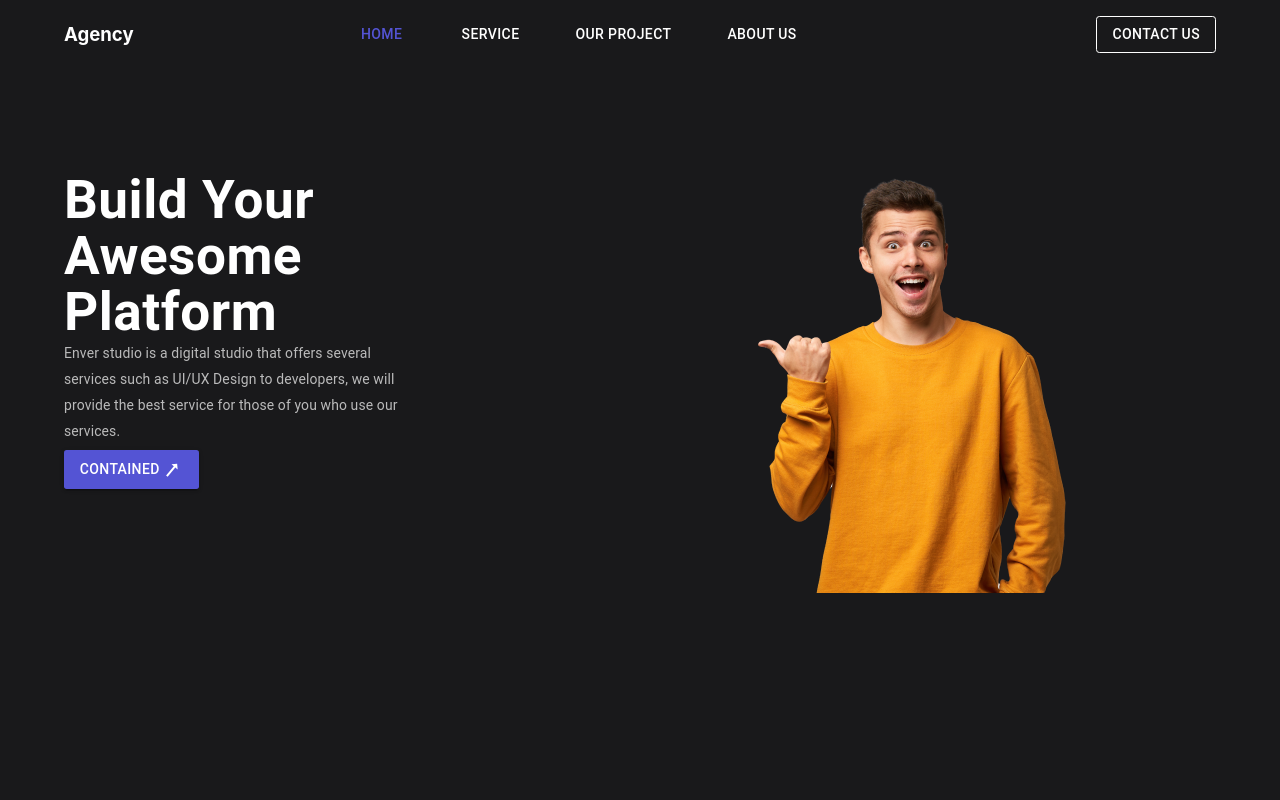
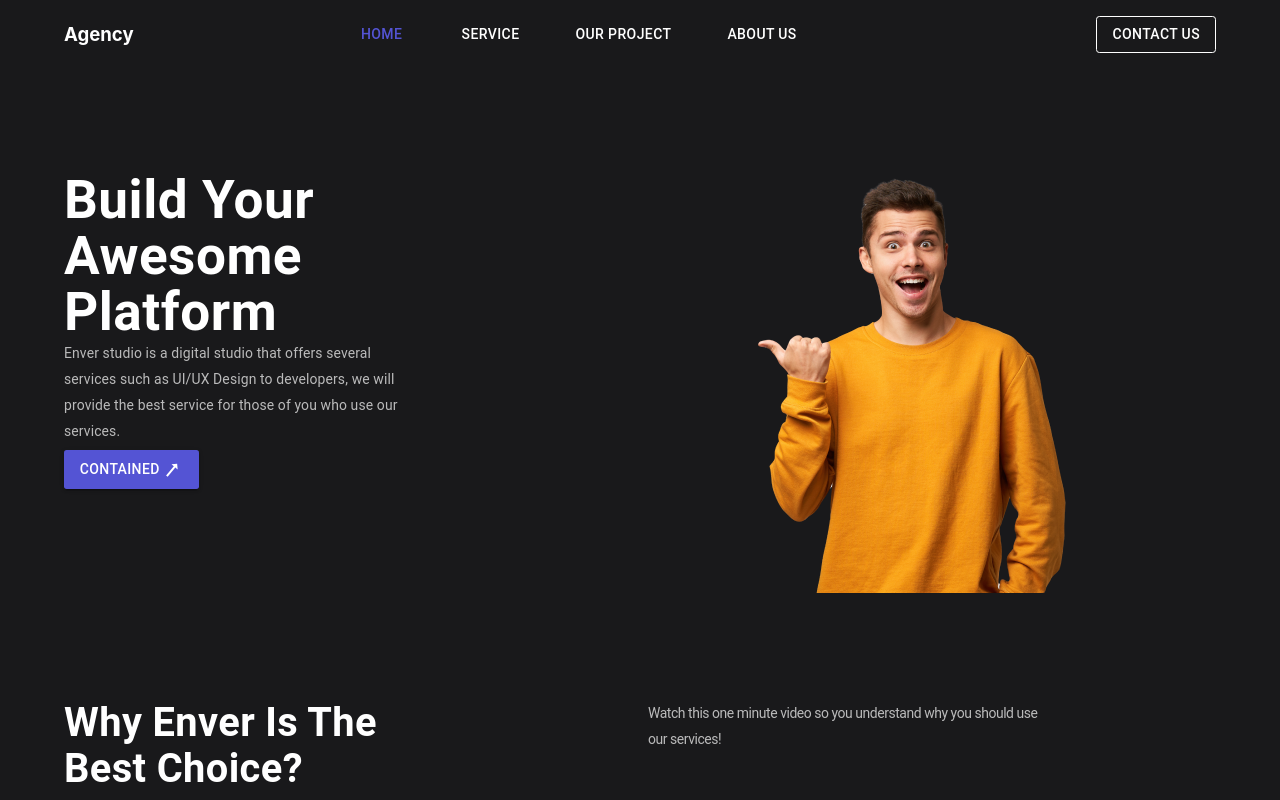
Before and after one commit to tawsifhye/agency-react, a React (Create React App) app: page / in a window 1280 px wide. Shown: the top 800 px of the page. Built offline with nearby package versions, Linux system fonts and the light colour scheme.

Commit message:
Why Enver added

```diff
--- a/src/App.js
+++ b/src/App.js
@@ -1,13 +1,15 @@
-import logo from './logo.svg';
+
 import './App.css';
 import Navbar from './Components/Navbar';
 import Hero from './Components/Hero';
+import WhyEnver from './Components/WhyEnver';
 
 function App() {
   return (
     <div>
       <Navbar />
-      <Hero style={{ marginTop: '500px' }} />
+      <Hero />
+      <WhyEnver />
     </div>
   );
 }
--- a/src/Components/Hero.js
+++ b/src/Components/Hero.js
@@ -4,8 +4,9 @@ import Button from '@mui/material/Button';
 import ArrowRightAltIcon from '@mui/icons-material/ArrowRightAlt';
 import banner_img from '../images/hero-image.png';
 const Hero = () => {
+
     return (
-        <div>
+
         <Container maxWidth='lg' sx={{ marginTop: '103px' }}>
             <Grid container spacing={2} sx={{
                 '@media(max-width: 899px) and (min-width: 768px)': { display: 'grid', gridTemplateColumns: '1fr 1fr' }, '@media(max-width: 767px)': { display: 'grid', justifyContent: 'center', alignItems: 'center' }
@@ -52,8 +53,6 @@ const Hero = () => {
             </Grid>
 
         </Container>
-
-        </div >
     );
 };
 
--- /dev/null
+++ b/src/Components/WhyEnver.js
@@ -0,0 +1,53 @@
+import { Container, Grid, Typography } from '@mui/material';
+import React from 'react';
+import meeting_image from '../images/image4.png'
+
+const WhyEnver = () => {
+    return (
+        <div>
+            <Container maxWidth='lg' sx={{ marginTop: '103px' }}>
+                <Grid container spacing={2}
+                >
+                    <Grid item lg={6} md={6} sm={12} xs={12}
+                    >
+                        <Typography
+                            sx={{
+                                width: '390.25px',
+                                height: '93px',
+                                fontStyle: 'normal',
+                                fontWeight: 'bold',
+                                fontSize: '39.82px',
+                                lineHeight: '46.46px',
+                                color: 'white'
+                            }}
+                        >
+                            Why Enver Is The Best Choice?
+                        </Typography>
+                    </Grid>
+
+                    <Grid item lg={6} md={6} sm={12} xs={12}>
+                        <Typography
+                            sx={{
+                                width: '390.25px',
+                                height: '52px',
+                                fontSize: '13.9375px',
+                                lineHeight: '26px',
+                                letterSpacing: '-0.43573px',
+                                color: 'rgba(255, 255, 255, 0.7)',
+                            }}
+                        >
+                            Watch this one minute video so you understand why you should use our services!
+                        </Typography>
+
+                    </Grid>
+
+                </Grid>
+                <img src={meeting_image} style={{ width: '100%', marginTop: '33px' }} />
+            </Container>
+
+
+        </div>
+    );
+};
+
+export default WhyEnver;
```
Also changed, not shown: src/Components/Navbar.js (+6 -1 lines). Lines whose indentation alone changed are shown as unchanged.
